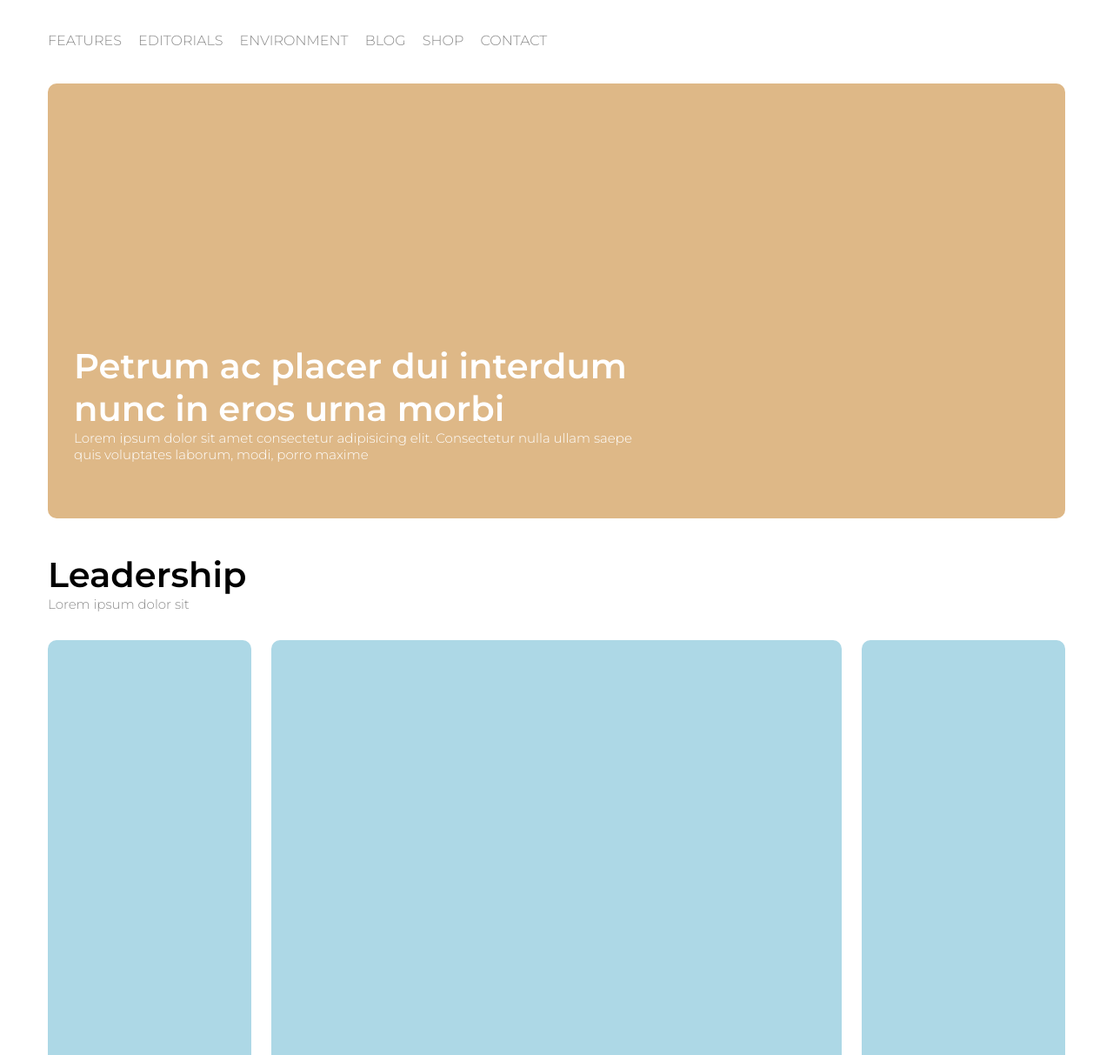
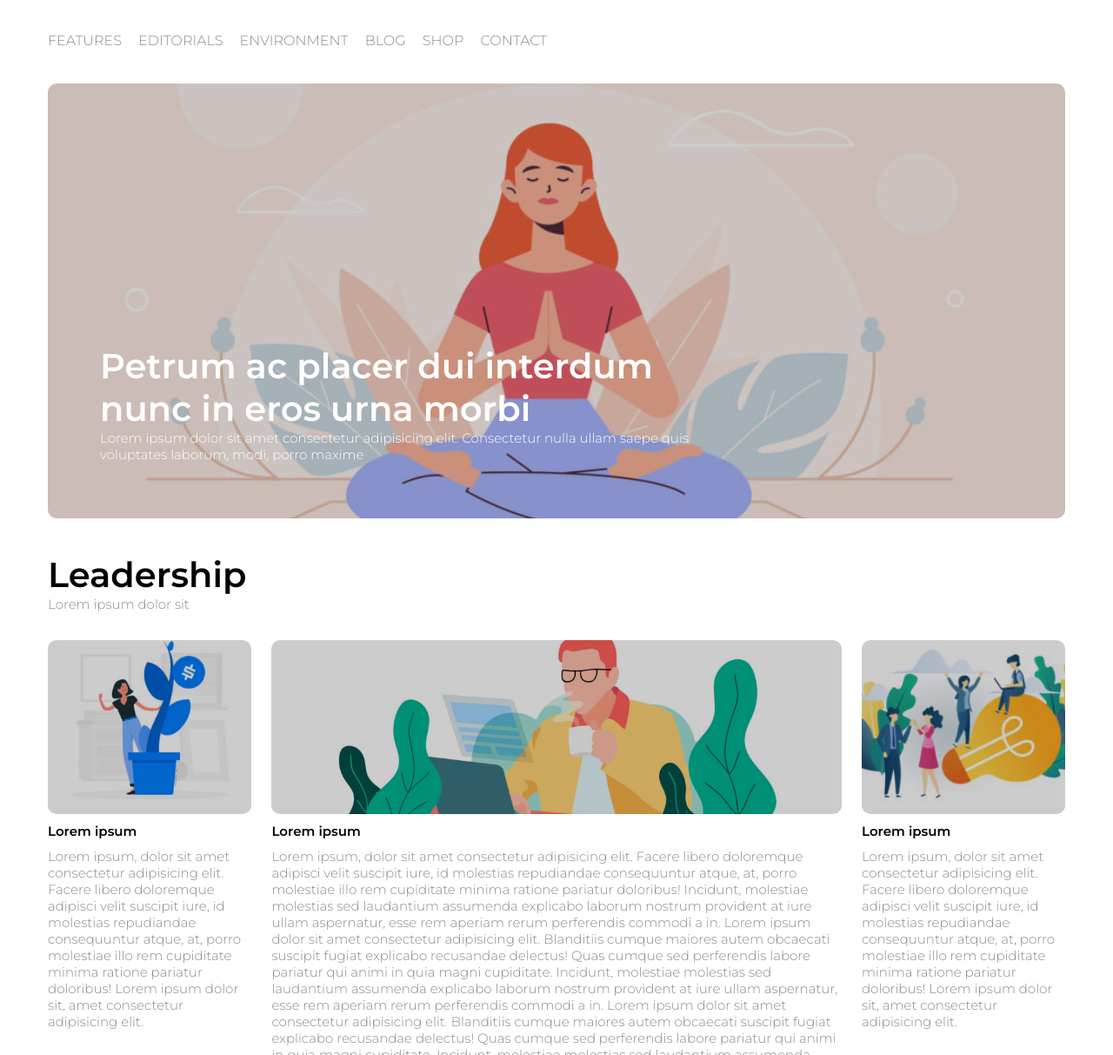
Before and after one commit to danibr1/htmlcss-wp, a plain HTML site: page index.html in a window 1280 px wide. Shown: the part 87-1300 px from the top of the page at 87% size. Drawn offline with Linux system fonts and the light colour scheme.

Commit message:
leadership

```diff
--- a/css/main.css
+++ b/css/main.css
@@ -14,7 +14,6 @@ body{
 h1,h2,h3,h4,h5,h6{
     color: black;
     font-weight: 600;
-
 }
 
 /* UTILITY */
@@ -37,7 +36,18 @@ h1,h2,h3,h4,h5,h6{
     width: 100%;
     height: 100%;
     background: black;
-    opacity: 1;
+    opacity: 0.2;
+    position: absolute;
+    border-radius: 10px;
+}
+
+.img-center-leadership{
+    width: 100%;
+    height: 200px;
+    background-position: center;
+    background-repeat: no-repeat;
+    background-size: cover;
+    display: flex;
     position: relative;
 }
 
@@ -80,13 +90,20 @@ header .brand img{
 .hero{
     height: 500px;
     margin-bottom: 40px;
-    background: burlywood;
+    background-image:url(../img/banner.jpg);
+    background-position: center;
+    background-repeat: no-repeat;
+    background-size: cover;
+    display: flex;
+    position: relative;
 }
 
+
 .hero .hero-title{
-    width: 60%;
-    padding-top: 300px;
-    padding-left: 30px;
+    width: 100%;
+    height: 100%;
+    padding: 300px 400px 50px 60px;
+    z-index: 1;
 }
 
 .hero .hero-title h1{
@@ -114,6 +131,11 @@ header .brand img{
     font-size: 40px;
 }
 
+.leadership h3{
+    font-size: 15px;
+    margin: 10px 0;
+}
+
 .leadership p{
     font-size: 15px;
 }
@@ -123,7 +145,7 @@ header .brand img{
     width: 20%;
     height: 600px;
     margin-bottom: 20px;
-    background: lightblue;
+    /* background: lightblue; */
 }
 
 .leadership .columns .col:nth-child(2){
@@ -132,8 +154,21 @@ header .brand img{
     margin-right:2%;
 }
 
+.img1{
+    background-image: url(../img/img-1.jpg);
+}
+
+.img2{
+    background-image: url(../img/img-2.jpg);
+}
+
+.img3{
+    background-image: url(../img/img-3.jpg);
+}
+
+
 /* FOOTER */
 footer{
     height: 60px;
-    background: rebeccapurple;
+    background: red;
 }
--- a/index.html
+++ b/index.html
@@ -6,7 +6,7 @@
     <meta name="viewport" content="width=device-width, initial-scale=1.0">
     <title>WP Theme</title>
     <!-- STYLE -->
-    <link rel="stylesheet" href="./css/main.css">
+    <link rel="stylesheet" href="css/main.css">
     <!-- FOTN -->
     <link rel="preconnect" href="https://fonts.gstatic.com">
 <link href="https://fonts.googleapis.com/css2?family=Montserrat:wght@300;600&display=swap" rel="stylesheet">
@@ -51,9 +51,10 @@
         <main>
             <!-- HERO IMG -->
             <section class="hero border-radius">
+                <div class="overlay"></div>
                 <div class="hero-title">
                     <h1>Petrum ac placer dui interdum nunc in eros urna morbi</h1>
-                    <p>Lorem ipsum dolor sit amet consectetur adipisicing elit. Consectetur nulla ullam saepe quis voluptates laborum, modi, porro maxime</p>
+                     <p>Lorem ipsum dolor sit amet consectetur adipisicing elit. Consectetur nulla ullam saepe quis voluptates laborum, modi, porro maxime</p>
                 </div>
             </section>
 
@@ -65,15 +66,37 @@
                 </div>
 
                 <div class="columns clearfix">
-                    <div class="col border-radius"></div>
-                    <div class="col border-radius"></div>
-                    <div class="col border-radius"></div>
+                    <div class="col">
+                        <div class="img1 img-center-leadership">
+                            <div class="overlay"></div>
+                        </div>
+                        <h3>Lorem ipsum</h3>
+                        <p>Lorem ipsum, dolor sit amet consectetur adipisicing elit. Facere libero doloremque adipisci velit suscipit iure, id molestias repudiandae consequuntur atque, at, porro molestiae illo rem cupiditate minima ratione pariatur doloribus! Lorem ipsum dolor sit, amet consectetur adipisicing elit.</p>
+                    </div>
+                    <div class="col">
+                        <div class="img2 img-center-leadership">
+                            <div class="overlay"></div>
+                        </div>
+                        <h3>Lorem ipsum</h3>
+                        <p>Lorem ipsum, dolor sit amet consectetur adipisicing elit. Facere libero doloremque adipisci velit suscipit iure, id molestias repudiandae consequuntur atque, at, porro molestiae illo rem cupiditate minima ratione pariatur doloribus!  Incidunt, molestiae molestias sed laudantium assumenda explicabo laborum nostrum provident at iure ullam aspernatur, esse rem aperiam rerum perferendis commodi a in. Lorem ipsum dolor sit amet consectetur adipisicing elit. Blanditiis cumque maiores autem obcaecati suscipit fugiat explicabo recusandae delectus! Quas cumque sed perferendis labore pariatur qui animi in quia magni cupiditate.
+                        Incidunt, molestiae molestias sed laudantium assumenda explicabo laborum nostrum provident at iure ullam aspernatur, esse rem aperiam rerum perferendis commodi a in. Lorem ipsum dolor sit amet consectetur adipisicing elit. Blanditiis cumque maiores autem obcaecati suscipit fugiat explicabo recusandae delectus! Quas cumque sed perferendis labore pariatur qui animi in quia magni cupiditate.
+                        Incidunt, molestiae molestias sed laudantium assumenda explicabo laborum nostrum provident at iure ullam aspernatur, esse rem aperiam rerum perferendis commodi a in. Lorem ipsum dolor sit amet consectetur adipisicing elit. Blanditiis cumque maiores autem obcaecati suscipit fugiat explicabo recusandae delectus! Quas cumque sed perferendis labore pariatur qui animi in quia magni cupiditate.
+                        </p>
+                    </div>
+                    <div class="col">
+                        <div class="img3 img-center-leadership">
+                            <div class="overlay"></div>
+                        </div>
+                        <h3>Lorem ipsum</h3>
+                        <p>Lorem ipsum, dolor sit amet consectetur adipisicing elit. Facere libero doloremque adipisci velit suscipit iure, id molestias repudiandae consequuntur atque, at, porro molestiae illo rem cupiditate minima ratione pariatur doloribus! Lorem ipsum dolor sit, amet consectetur adipisicing elit.</p>
+                    </div>
                 </div>
             </section>
         </main>
 
         <!-- FOOTER -->
         <footer></footer>
+
     </div>
 </body>
 </html>
```
Also changed, not shown: img/sfondo.jpg (added).
